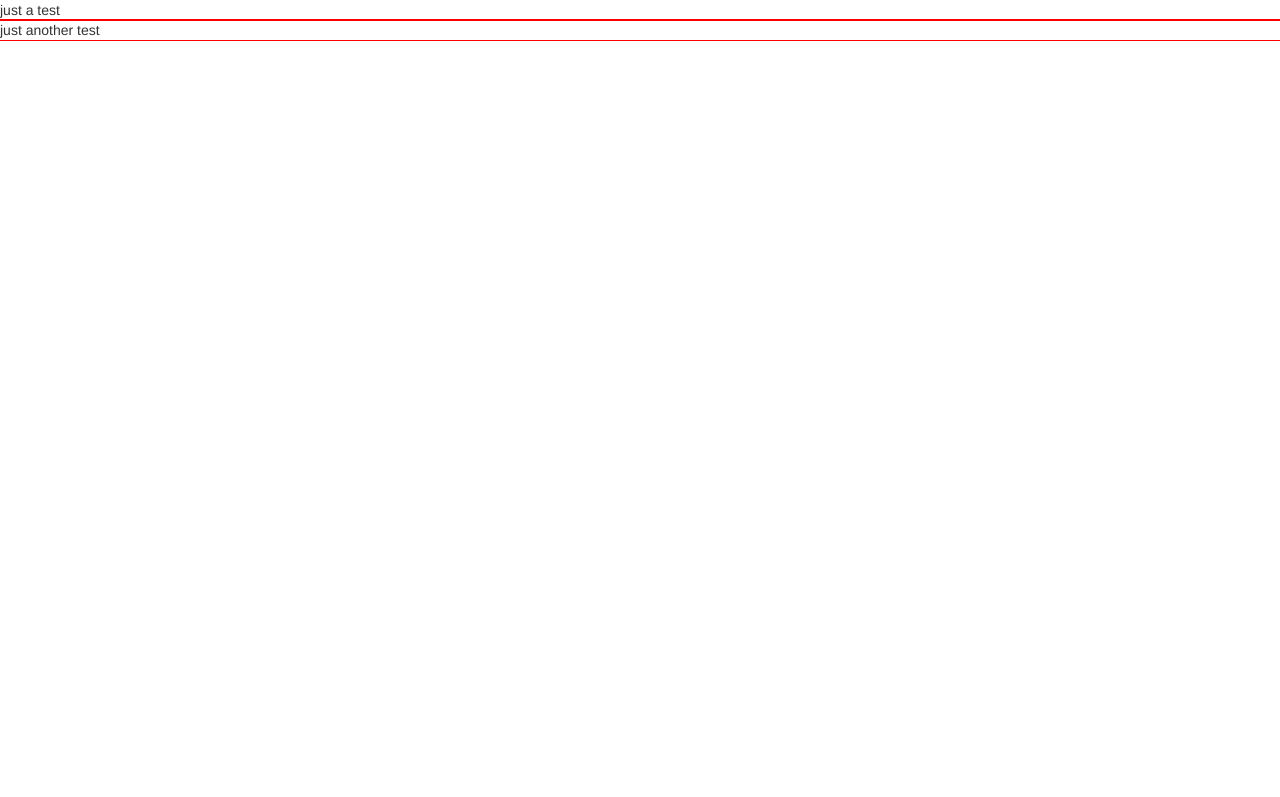
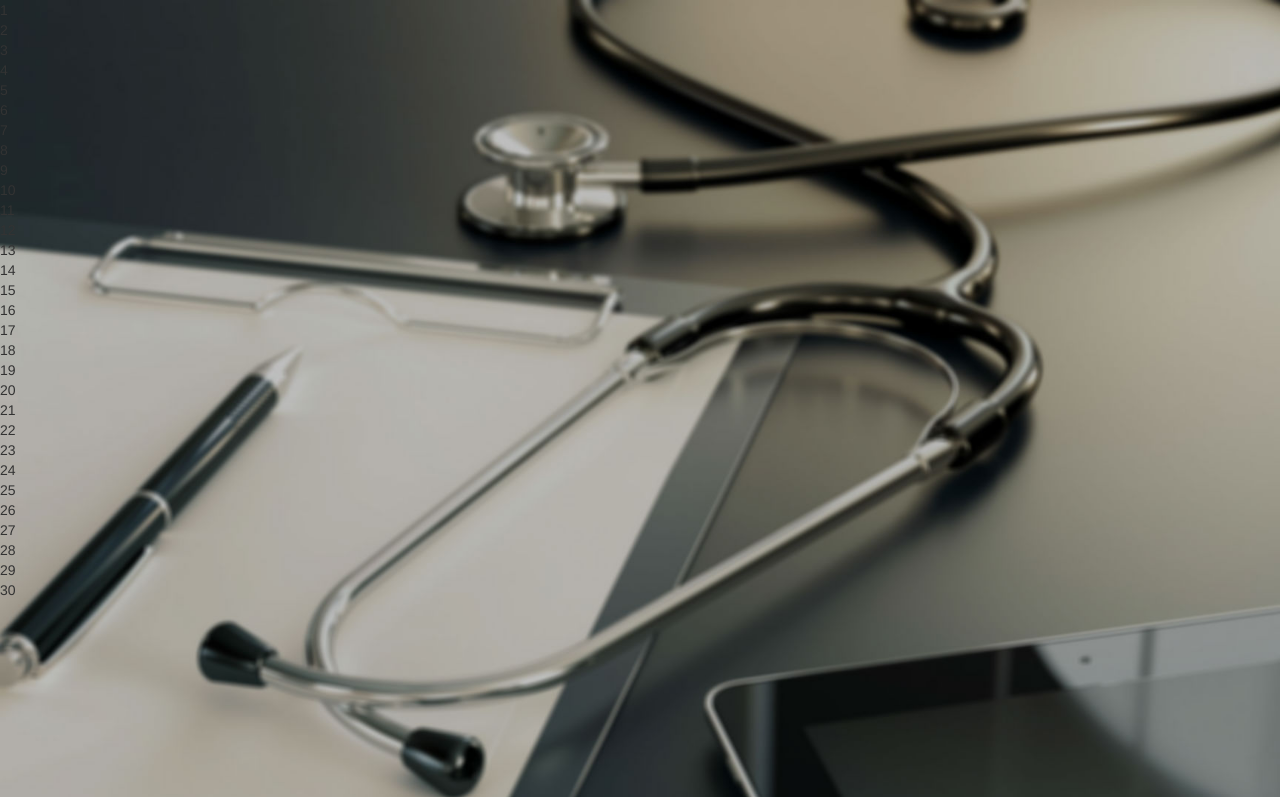
Before and after one commit to edwardlosangeles/smg, a plain HTML site: page index.html in a window 1280 px wide. Shown: the top 797 px of the page. Drawn offline with nearby package versions, Linux system fonts and the light colour scheme; a web font is replaced by a local one.

Commit message:
add css and js

```diff
--- a/css/styles.css
+++ b/css/styles.css
@@ -1,3 +1,21 @@
 * {
-  outline: 1px solid red;
+  box-sizing: border-box;
 }
+
+body, html {
+  height: 100%;
+}
+
+/* each section in a container-fluid */
+/* no padding for container-fluid */
+.no-padding {
+  padding: 0;
+}
+
+/* each section has a background image that completely covers div */
+.background-img-total-cover {
+  height: 100%;
+  background-position: center;
+  background-repeat: no-repeat;
+  background-size: cover;
+}
--- a/index.html
+++ b/index.html
@@ -7,7 +7,7 @@
     <meta name="viewport" content="width=device-width, initial-scale=1">
     <!-- The above 3 meta tags *must* come first in the head; any other head content must come *after* these tags -->
 
-    <title>Stewart Mediacl Group</title>
+    <title>Stewart Medical Group</title>
 
     <!-- Bootstrap core CSS -->
     <link rel="stylesheet" href="https://maxcdn.bootstrapcdn.com/bootstrap/3.3.7/css/bootstrap.min.css">
@@ -15,10 +15,11 @@
     <!-- Custom styles for this template go here -->
     <link rel="stylesheet" href="css/styles.css">
 
+
     <!-- google fonts -->
-    <link href="https://fonts.googleapis.com/css?family=Dancing+Script|News+Cycle" rel="stylesheet">
-    <!-- font-family: 'Dancing Script', cursive; -->
-    <!-- font-family: 'News Cycle', sans-serif; -->
+    <link href="https://fonts.googleapis.com/css?family=Heebo:100" rel="stylesheet">
+    <!-- font-family: 'Heebo', sans-serif; -->
+
 
     <!-- HTML5 shim and Respond.js for IE8 support of HTML5 elements and media queries -->
     <!--[if lt IE 9]>
@@ -30,8 +31,48 @@
 
   <body>
 
-    <div>just a test</div>
-    <div>just another test</div>
+    <!-- index_section -->
+    <div class="container-fluid no-padding" id="index_section">
+
+      <div class="background-img-total-cover" id="background-img-1">
+        <div>
+          1<br>2<br>3<br>4<br>5<br>6<br>7<br>8<br>9<br>10<br>
+          11<br>12<br>13<br>14<br>15<br>16<br>17<br>18<br>19<br>20<br>
+          21<br>22<br>23<br>24<br>25<br>26<br>27<br>28<br>29<br>30<br>
+        </div>
+      </div>
+
+    </div>
+
+    <!-- about_section -->
+    <div class="container-fluid no-padding" id="about_section">
+
+      <div class="background-img-total-cover" id="background-img-2">
+        <div>
+          1<br>2<br>3<br>4<br>5<br>6<br>7<br>8<br>9<br>10<br>
+          11<br>12<br>13<br>14<br>15<br>16<br>17<br>18<br>19<br>20<br>
+        </div>
+      </div>
+
+    </div>
+
+    <!-- contact_section -->
+    <div class="container-fluid no-padding" id="contact_section">
+
+      <div class="background-img-total-cover" id="background-img-3">
+        <div>
+          1<br>2<br>3<br>4<br>5<br>6<br>7<br>8<br>9<br>10<br>
+          11<br>12<br>13<br>14<br>15<br>16<br>17<br>18<br>19<br>20<br>
+          21<br>22<br>23<br>24<br>25<br>26<br>27<br>28<br>29<br>30<br>
+          31<br>32<br>33<br>34<br>35<br>36<br>37<br>38<br>39<br>40<br>
+        </div>
+      </div>
+
+    </div>
+
+
+
+
 
     <!-- ============================= -->
     <!-- All your JavaScript comes now -->
@@ -41,6 +82,7 @@
     <script src="https://cdnjs.cloudflare.com/ajax/libs/twitter-bootstrap/3.3.7/js/bootstrap.min.js"></script>
     <!-- Can place script tags with JavaScript files here -->
     <script src="js/scripts.js"></script>
+    <script src="js/background_images.js"></script>
 
   </body>
 </html>
--- /dev/null
+++ b/js/background_images.js
@@ -0,0 +1,6 @@
+//declare array that will contain an object for each background image for each section
+var background_images = [
+  { image: "img/wallpaper/ipad_dark_blur.jpg", image_id: "background-img-1", section: "index_section"},
+  { image: "img/wallpaper/clipboard.jpg", image_id: "background-img-2", section: "about_section"},
+  { image: "img/wallpaper/laptop.jpg", image_id: "background-img-3", section: "contact_section"}
+];
--- a/js/scripts.js
+++ b/js/scripts.js
@@ -0,0 +1,48 @@
+
+
+
+$(document).ready(function(){
+
+  //add background images for each section dynamically
+  //retrieve div id and image url from array in js/background_images.js
+  for(var i = 0; i < background_images.length; ++i ) {
+    var image_id = background_images[i].image_id;
+    var image = background_images[i].image;
+    console.log(image_id)
+    console.log(image)
+    $('#'+image_id).css('background-image', 'url(' + image + ')');
+
+  };
+
+  // function to resize div height based on greater of content height or window height
+  function resize_div() {
+    //retrieve window height
+    var win = $(window).height();
+    //cycle through each section of page
+    for(var i = 0; i < background_images.length; ++i ) {
+      //retrieve height of current section
+      var div = $('#'+background_images[i].section).height();
+      // if div height less than window height then set to window height, otherwise set to auto
+      if (div < win ) {
+        $('#'+background_images[i].section).css('height', '100vh');
+      } else { $('#'+background_images[i].section).css('height', 'auto'); }
+      // need to repeat the above because window and content height will be equal on subsequent window resizing
+      // which defaults to a div height of auto, even if div height less than window height
+      // to offset this, set div height to 100vh if div height less than window height
+      var div = $('#'+background_images[i].section).height();
+      if (div < win ) {
+        $('#'+background_images[i].section).css('height', '100vh');
+      }
+    }; //for(var i = 0; i < background_images.length; ++i )
+  }; //function resize_div()
+
+  // call resize_div() on refresh and on window resize
+  resize_div()
+
+  // call resize_div() on window resize and on refresh
+  $(window).on('resize', function(){
+    resize_div()
+  });
+
+
+});//$(document).ready(function(){
```
Also changed, not shown: img/wallpaper/clipboard.jpg (added), img/wallpaper/ipad_dark_blur.jpg (added), img/wallpaper/laptop.jpg (added).
